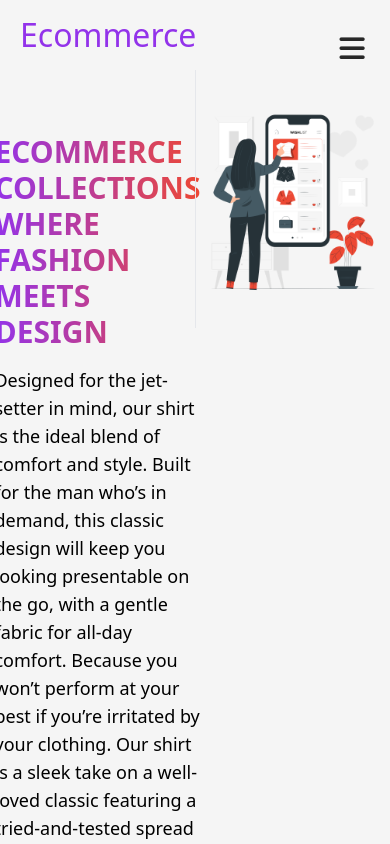
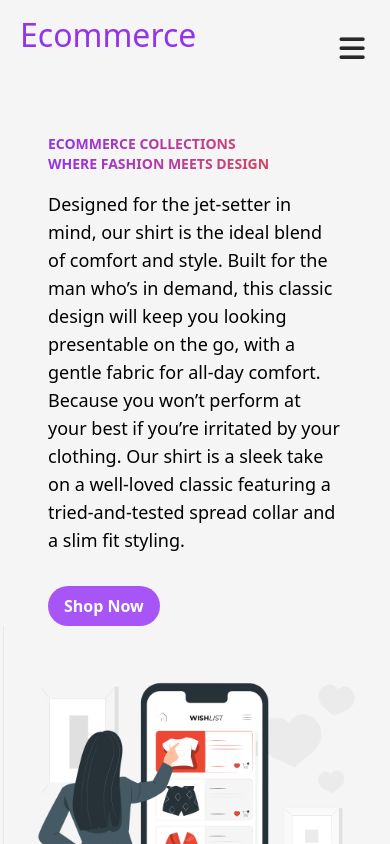
Before and after one commit to johntarus/ecommerce, a React (Create React App) app: page / in a window 390 px wide. Shown: the top 844 px of the page. Built offline with nearby package versions, Linux system fonts and the light colour scheme.

Commit message:
responsive

```diff
--- a/src/components/Home.js
+++ b/src/components/Home.js
@@ -4,9 +4,9 @@ import banner from "../assets/images/banner.png";
 function Home() {
   return (
     <div>
-      <div className="grid grid-cols-2 divide-x justify-items-center">
+      <div className="grid grid-cols-2 divide-x justify-items-center sm:grid-cols-1 md:grid-cols-1">
         <div className="mt-16 px-12">
-          <h2 className="font-extrabold text-transparent text-3xl bg-clip-text bg-gradient-to-r from-purple-600 to-[#ed4833]  ">
+          <h2 className=" font-extrabold text-transparent text-3xl bg-clip-text bg-gradient-to-r from-purple-600 to-[#ed4833] sm:text-sm md:text-2xl lg:text-3xl">
             ECOMMERCE COLLECTIONS <br /> WHERE FASHION MEETS DESIGN
           </h2>
           <p className="pt-4 text-lg">
--- a/tailwind.config.js
+++ b/tailwind.config.js
@@ -1,7 +1,22 @@
 module.exports = {
   content: ["./src/**/*.{js,jsx,ts,tsx}"],
   theme: {
-    extend: {},
+    screens: {
+      "2xl": { max: "1535px" },
+      // => @media (max-width: 1535px) { ... }
+
+      xl: { max: "1279px" },
+      // => @media (max-width: 1279px) { ... }
+
+      lg: { max: "1023px" },
+      // => @media (max-width: 1023px) { ... }
+
+      md: { max: "767px" },
+      // => @media (max-width: 767px) { ... }
+
+      sm: { max: "639px" },
+      // => @media (max-width: 639px) { ... }
+    },
   },
   plugins: [],
 };
```
